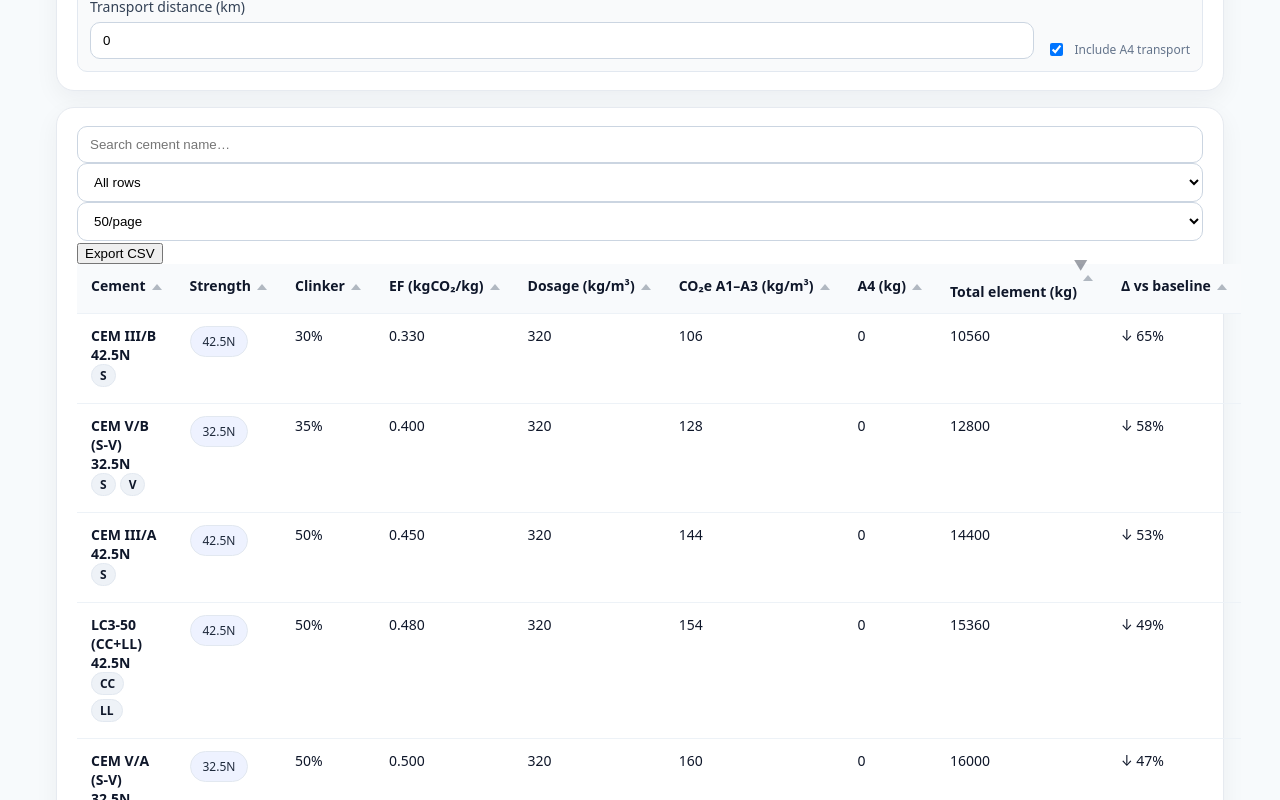
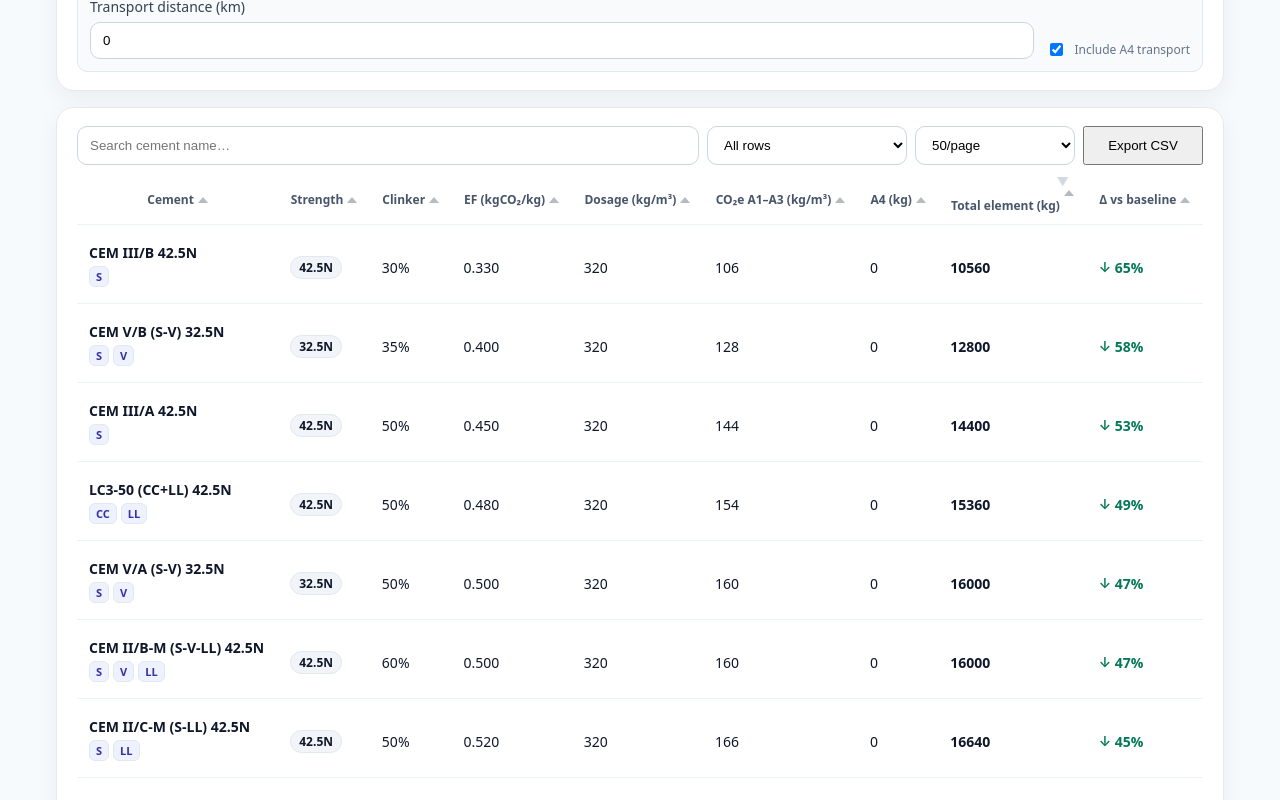
Before and after one commit to MarioSorgente/cement-lca, a Next.js app: page / in a window 1280 px wide. Shown: the part 380-1180 px from the top of the page. Built offline with nearby package versions, Linux system fonts and the light colour scheme.

Commit message:
Update globals.css

```diff
--- a/styles/globals.css
+++ b/styles/globals.css
@@ -151,3 +151,51 @@ body { margin: 0; background: #f7fafc; color: #0f172a; }
   font-size: 12px;
   font-weight: 600;
 }
+/* Layout helpers */
+.toolbar-grid {
+  display: grid;
+  grid-template-columns: 1fr 200px 160px 120px;
+  gap: 8px;
+  margin-bottom: 10px;
+}
+.table-scroll { overflow-x: auto; }
+
+/* Table look */
+.table { width: 100%; border-collapse: separate; border-spacing: 0 6px; }
+.table thead th {
+  font-size: 12px; text-transform: none; color: #475569; padding: 10px 12px;
+  position: sticky; top: 0; background: #fff; z-index: 1;
+}
+.table tbody tr { background: #ffffff; border: 1px solid #e5e7eb; }
+.table tbody td { padding: 12px; vertical-align: middle; }
+
+/* Row accents */
+.tr-selected { outline: 2px solid #0ea5e9; }
+.row-best { background: #ecfdf5; border-color: #a7f3d0; }       /* mint */
+.row-baseline { background: #fef2f2; border-color: #fecaca; }   /* soft red */
+.row-dim { opacity: 0.6; }
+
+/* Text emphasis */
+.num-strong { font-weight: 600; color: #0f172a; }
+
+/* Delta coloring */
+.delta-great { color: #047857; font-weight: 600; } /* >20% */
+.delta-good  { color: #16a34a; font-weight: 600; } /* 10–20% */
+.delta-warn  { color: #d97706; font-weight: 600; } /* ≤10% */
+.delta-bad   { color: #b91c1c; font-weight: 600; } /* baseline or worse */
+
+/* Tiny badges */
+.badge {
+  display: inline-block; padding: 2px 8px; border-radius: 999px;
+  background: #f1f5f9; color: #0f172a; font-size: 12px; font-weight: 600;
+}
+.tag {
+  display: inline-block; padding: 2px 6px; border-radius: 6px; margin-right: 4px;
+  background: #eef2ff; color: #3730a3; font-size: 11px; font-weight: 600;
+}
+.cell-title .title { font-weight: 600; color: #0f172a; }
+.cell-title .subtitle { margin-top: 4px; }
+
+/* Sort header affordance */
+.th-sort { cursor: pointer; user-select: none; }
+.sort-caret { margin-left: 4px; color: #94a3b8; }
```
